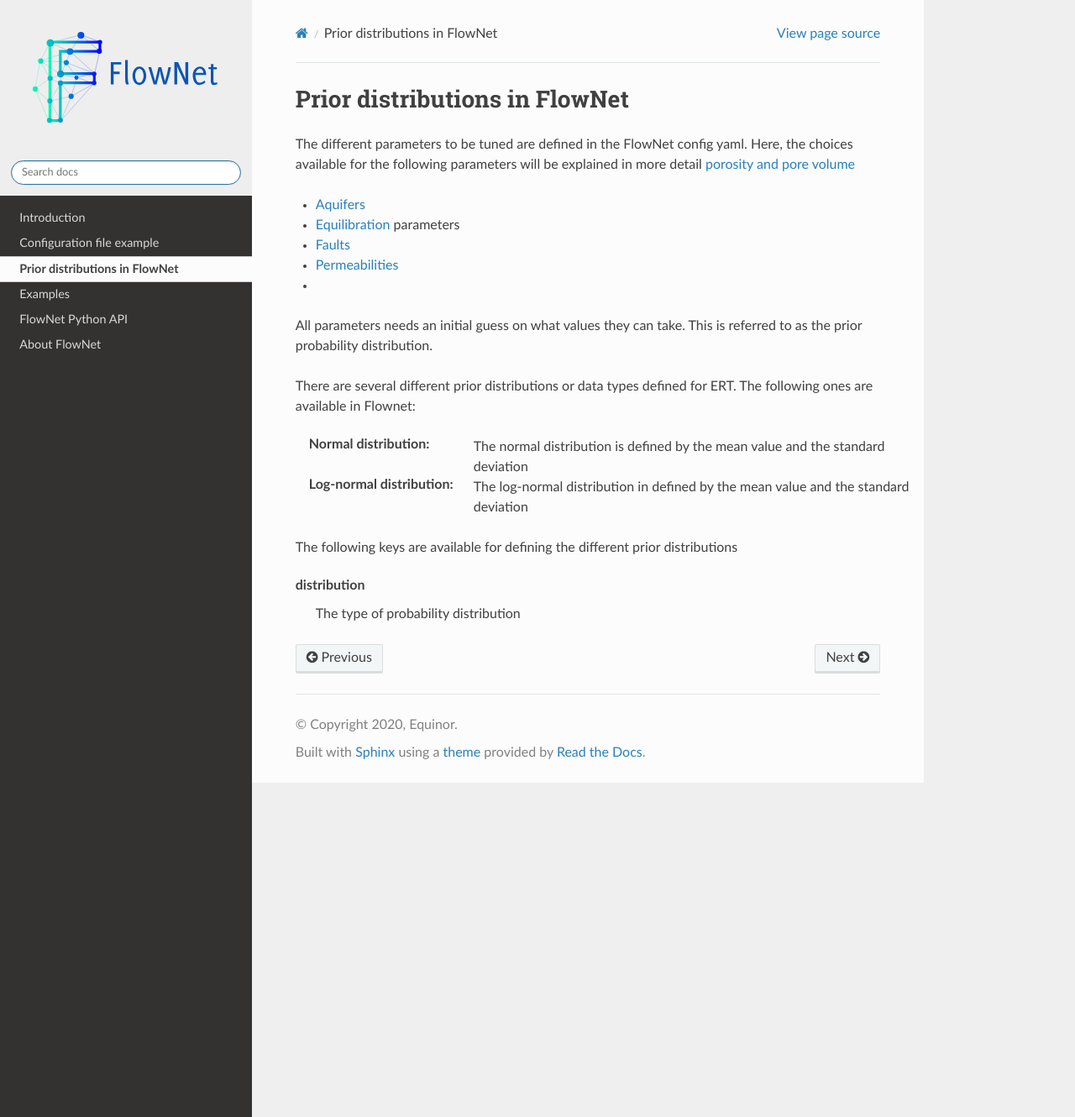
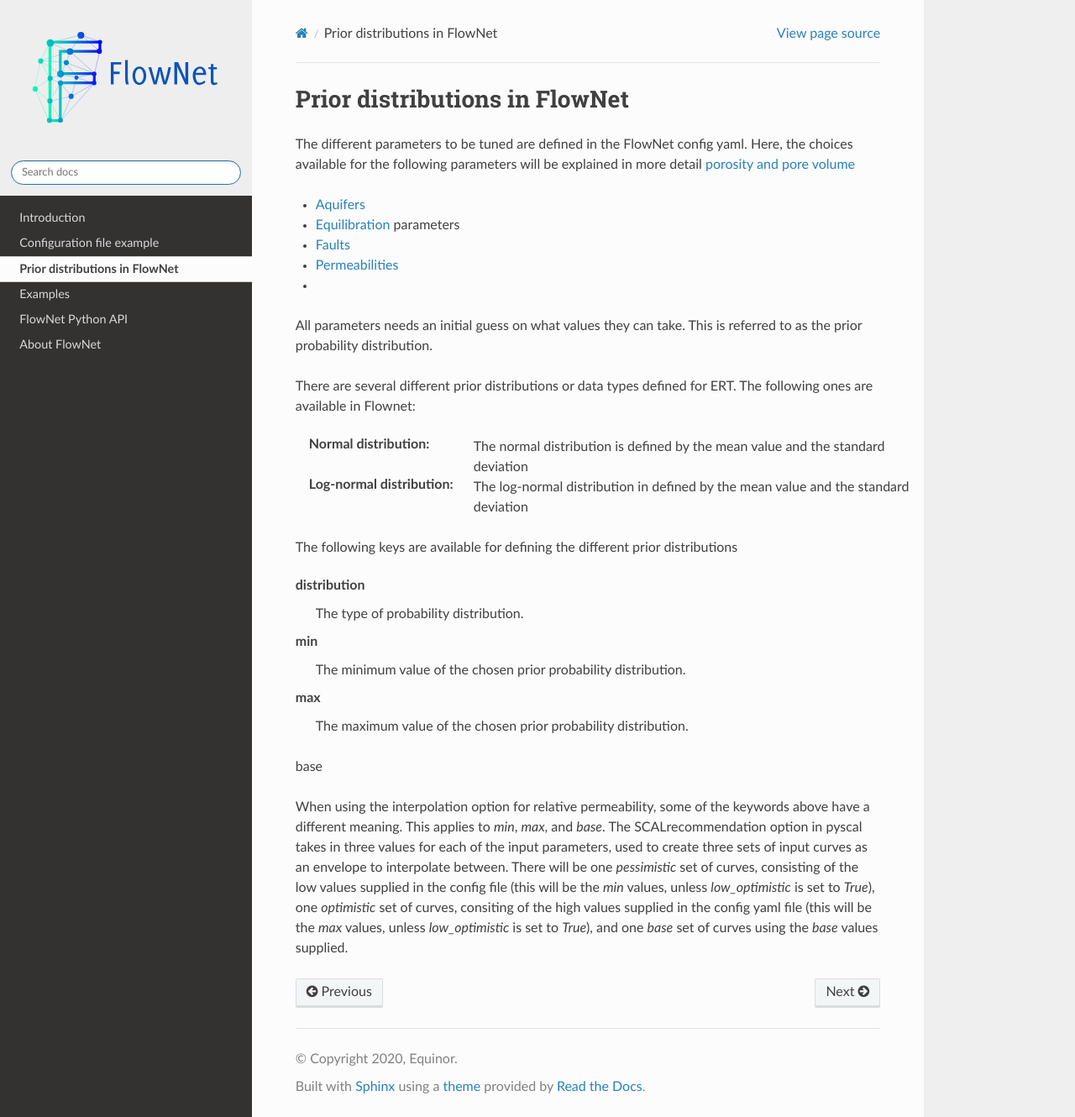
Before and after one commit to equinor/flownet, a Sphinx documentation site: the page built from docs/parametrization.rst, in a window 1280 px wide and 1330 px high. Shown: the whole window at 84% size. Built offline with Sphinx 7.4.7 and the Read the Docs theme 2.0.0, drawn with Linux system fonts in a browser that asks for light colours.

Commit message:
Update parametrization.rst

```diff
--- a/docs/parametrization.rst
+++ b/docs/parametrization.rst
@@ -34,4 +34,23 @@ The following ones are available in Flownet:
 The following keys are available for defining the different prior distributions
 
 distribution
-  The type of probability distribution
+  The type of probability distribution.
+
+min
+  The minimum value of the chosen prior probability distribution.
+
+max
+  The maximum value of the chosen prior probability distribution.
+
+base
+
+
+
+When using the interpolation option for relative permeability, some of the keywords above
+have a different meaning. This applies to *min*, *max*, and *base*. The SCALrecommendation
+option in pyscal takes in three values for each of the input parameters, used to create
+three sets of input curves as an envelope to interpolate between. There will be one *pessimistic*
+set of curves, consisting of the low values supplied in the config file (this will be the *min*
+values, unless *low_optimistic* is set to *True*), one *optimistic* set of curves, consiting of
+the high values supplied in the config yaml file (this will be the *max* values, unless *low_optimistic*
+is set to *True*), and one *base* set of curves using the *base* values supplied.
```
